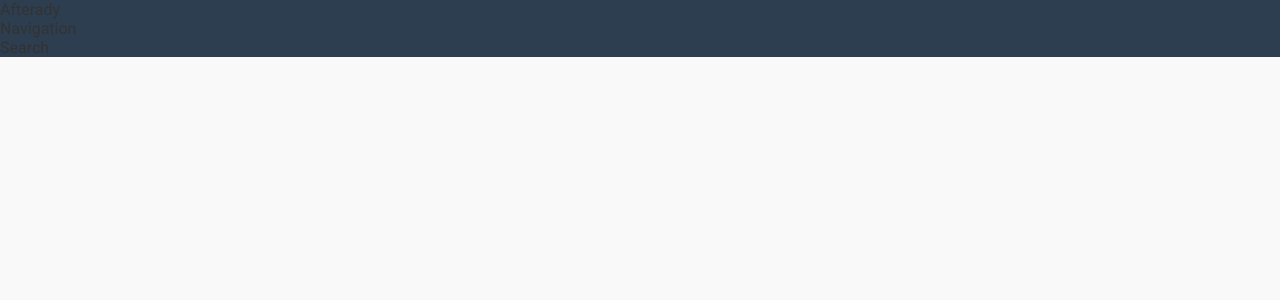
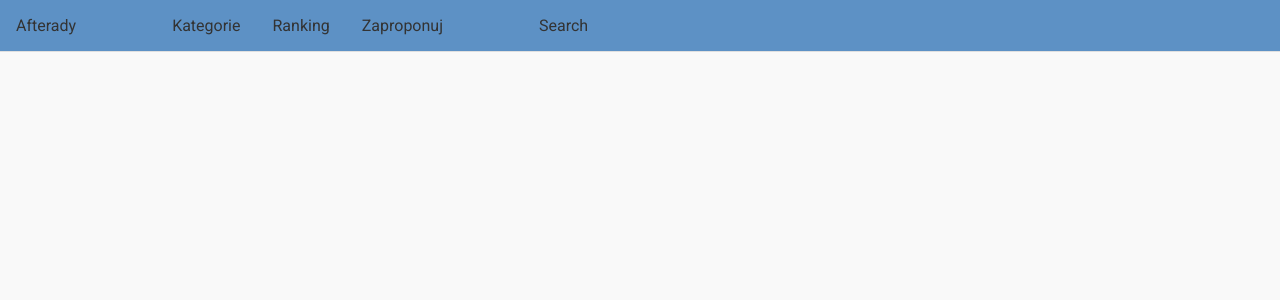
Before and after one commit to cerbin1/tips, a React (Vite) app: page / in a window 1280 px wide. Shown: the top 300 px of the page. Built offline with nearby package versions, Linux system fonts and the light colour scheme.

Commit message:
Add navbar with some styles

```diff
--- a/src/components/Header.jsx
+++ b/src/components/Header.jsx
@@ -3,7 +3,17 @@ export default function Header() {
     <header>
       <div>Afterady</div>
 
-      <nav>Navigation</nav>
+      <nav>
+        <a href="#" className="nav-item">
+          Kategorie
+        </a>
+        <a href="#" className="nav-item">
+          Ranking
+        </a>
+        <a href="#" className="nav-item">
+          Zaproponuj
+        </a>
+      </nav>
       <span>Search</span>
     </header>
   );
--- a/src/index.css
+++ b/src/index.css
@@ -10,5 +10,24 @@ body {
 }
 
 header {
-  background-color: #2c3e50;
+  background-color: #5d91c5;
+  border-bottom: 1px solid #e0e0e0;
+  display: flex;
+  align-items: center;
+  padding: 0 1rem;
 }
+
+nav {
+  padding: 1rem 5rem;
+}
+
+.nav-item {
+  text-decoration: none;
+  color: #333333;
+  padding: 0 1rem;
+}
+
+.nav-item:hover {
+  text-decoration: underline;
+  color: #4d4d4d;
+}
```
Also changed, not shown: 1 other file (tests, documents, lock files or other folders).
